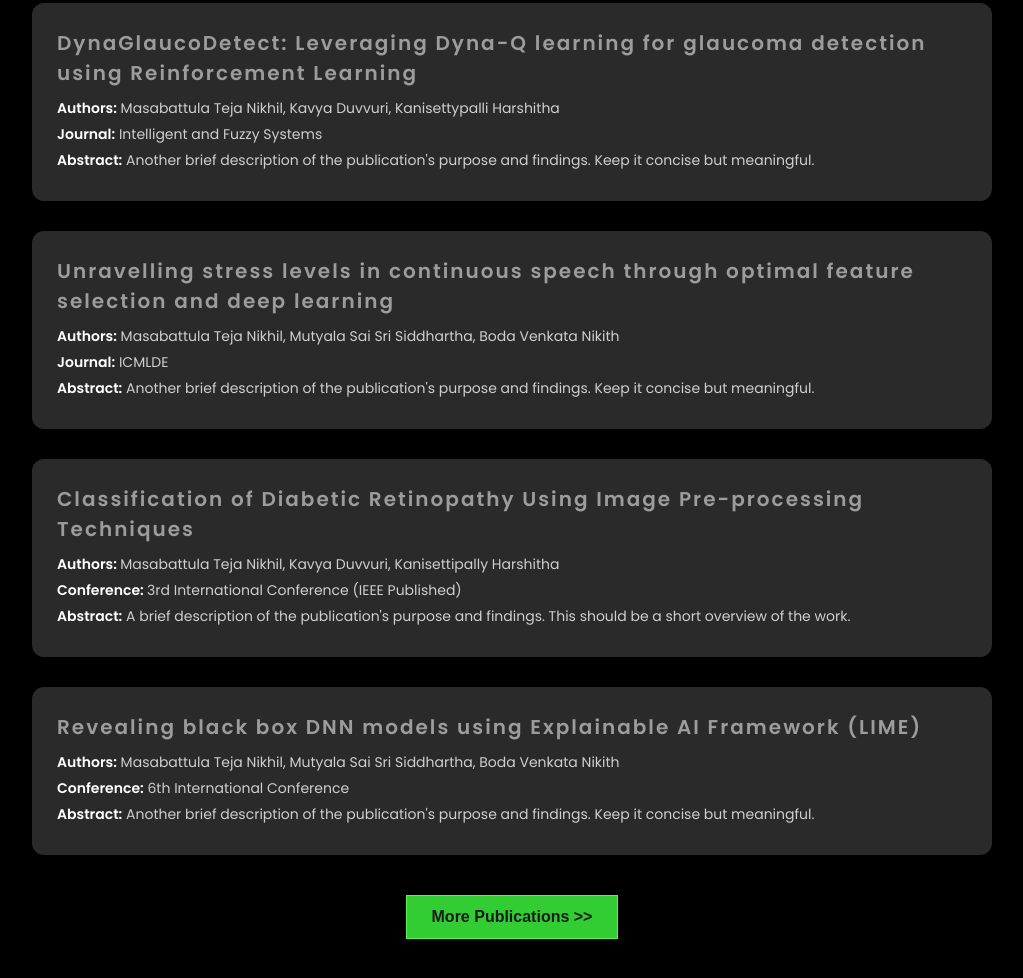
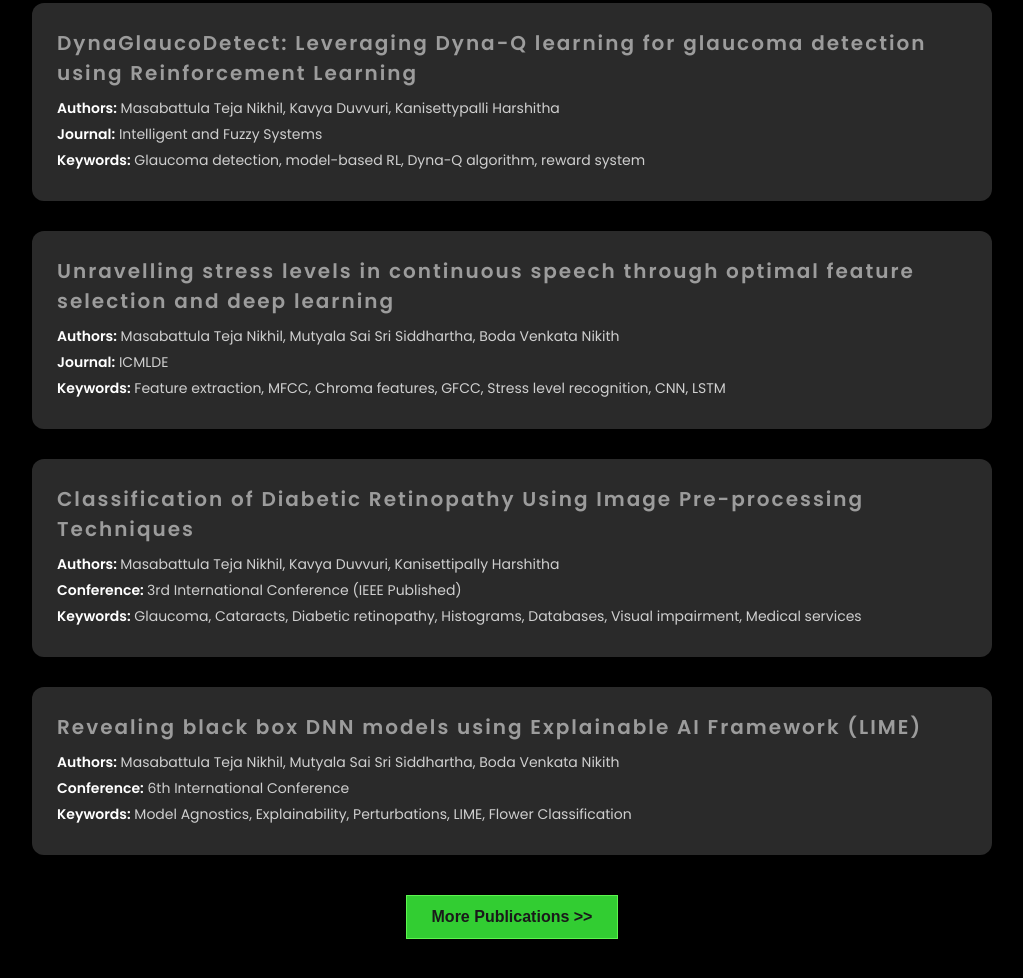
Before and after one commit to Tejanikhil-MSR/tejanikhil-msr.github.io, a plain HTML site: page index.html in a window 1280 px wide. Shown: the part 1750-2728 px from the top of the page, without its empty margins (128-1151 px from the left). Drawn offline with Linux system fonts and the light colour scheme.

Commit message:
Update index.html

```diff
--- a/index.html
+++ b/index.html
@@ -128,26 +128,26 @@
           <h3><a href="https://content.iospress.com/articles/journal-of-intelligent-and-fuzzy-systems/ifs219400" target="_blank",rel="noopener noreferrer">DynaGlaucoDetect: Leveraging Dyna-Q learning for glaucoma detection using Reinforcement Learning</a></h3>
           <p><strong>Authors:</strong> Masabattula Teja Nikhil, Kavya Duvvuri, Kanisettypalli Harshitha</p>
           <p><strong>Journal:</strong> Intelligent and Fuzzy Systems</p>
-          <p><strong>Abstract:</strong> Another brief description of the publication's purpose and findings. Keep it concise but meaningful.</p>
+          <p><strong>Keywords:</strong> Glaucoma detection, model-based RL, Dyna-Q algorithm, reward system</p>
         </div>
         <div class="publication-item">
           <h3><a href="https://www.sciencedirect.com/science/article/pii/S1877050924008391" target="_blank",rel="noopener noreferrer">Unravelling stress levels in continuous speech through optimal feature selection and deep learning</a></h3>
           <p><strong>Authors:</strong> Masabattula Teja Nikhil, Mutyala Sai Sri Siddhartha, Boda Venkata Nikith</p>
           <p><strong>Journal:</strong> ICMLDE </p>
-          <p><strong>Abstract:</strong> Another brief description of the publication's purpose and findings. Keep it concise but meaningful.</p>
+          <p><strong>Keywords:</strong> Feature extraction, MFCC, Chroma features, GFCC, Stress level recognition, CNN, LSTM</p>
         </div>
         <div class="publication-item">
-            <h3><a href="https://ieeexplore.ieee.org/abstract/document/10205586/?casa_token=Z9pR27y7bXQAAAAA:8y_XqK6b9x3t-FFJMs-a_Ws_zONMX-Xqj34WiEdWY0FFgboIkyXihB_4gbJ5Fu53HLX2Xv0TsZKj" target="_blank", rel="noopener noreferrer">Classification of Diabetic Retinopathy Using Image Pre-processing Techniques</a></h3>
+            <h3><a href="https://ieeexplore.ieee.org/abstract/document/10205586/" target="_blank", rel="noopener noreferrer">Classification of Diabetic Retinopathy Using Image Pre-processing Techniques</a></h3>
             <p><strong>Authors: </strong> Masabattula Teja Nikhil, Kavya Duvvuri, Kanisettipally Harshitha</p>
             <p><strong>Conference: </strong>3rd International Conference (IEEE Published)</p>
-            <p><strong>Abstract:</strong> A brief description of the publication's purpose and findings. This should be a short overview of the work.</p>
+            <p><strong>Keywords:</strong> Glaucoma, Cataracts, Diabetic retinopathy, Histograms, Databases, Visual impairment, Medical services</p>
         </div>
         <!-- Example Publication 2 -->
         <div class="publication-item">
-            <h3><a href="https://ieeexplore.ieee.org/abstract/document/10205586/?casa_token=Z9pR27y7bXQAAAAA:8y_XqK6b9x3t-FFJMs-a_Ws_zONMX-Xqj34WiEdWY0FFgboIkyXihB_4gbJ5Fu53HLX2Xv0TsZKj" target="_blank",rel="noopener noreferrer">Revealing black box DNN models using Explainable AI Framework (LIME)</a></h3>
+            <h3><a href="https://ieeexplore.ieee.org/abstract/document/10026405/" target="_blank",rel="noopener noreferrer">Revealing black box DNN models using Explainable AI Framework (LIME)</a></h3>
             <p><strong>Authors:</strong> Masabattula Teja Nikhil, Mutyala Sai Sri Siddhartha, Boda Venkata Nikith</p>
             <p><strong>Conference:</strong> 6th International Conference</p>
-            <p><strong>Abstract:</strong> Another brief description of the publication's purpose and findings. Keep it concise but meaningful.</p>
+            <p><strong>Keywords:</strong> Model Agnostics, Explainability, Perturbations, LIME, Flower Classification</p>
         </div>
         <!-- Add more publications as needed -->
         <button class="btn btn-color-3" onclick="window.open('https://scholar.google.com/citations?user=p4VBKRcAAAAJ&hl=en', '_blank')">
```
